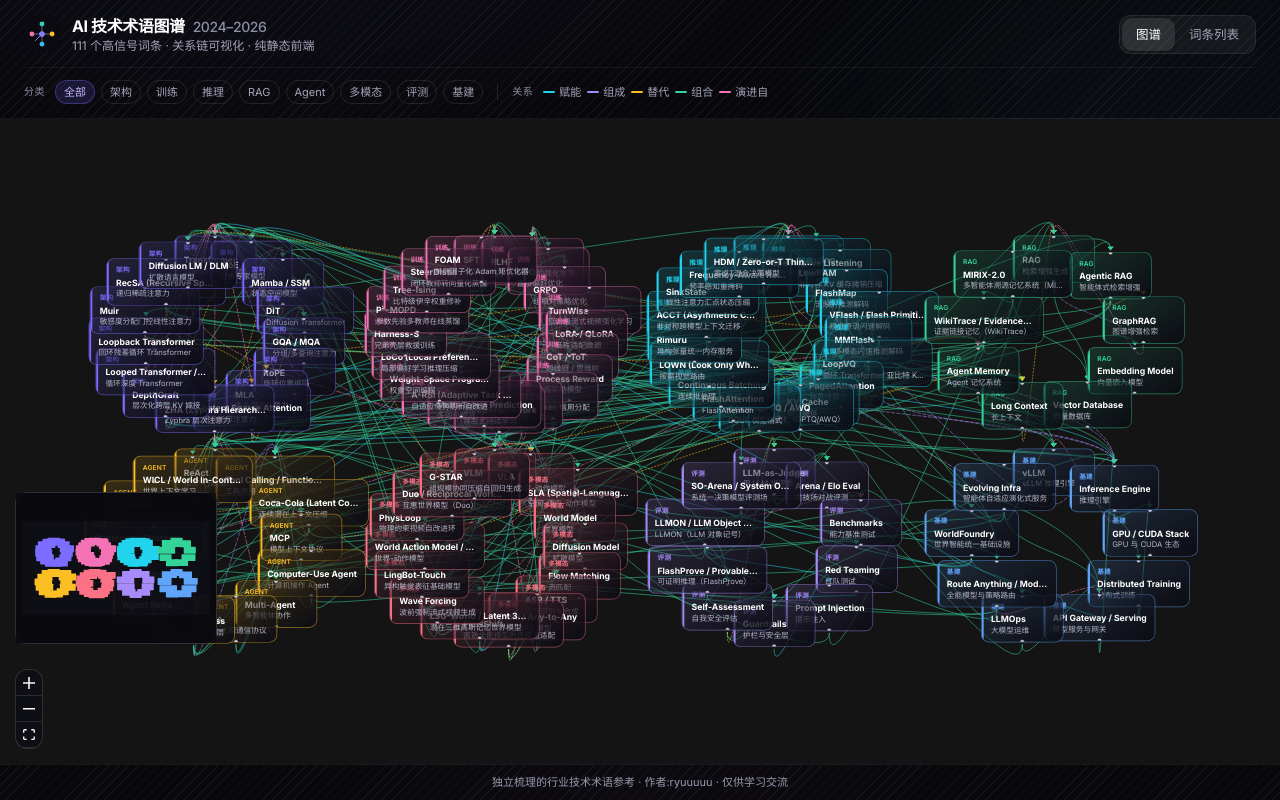
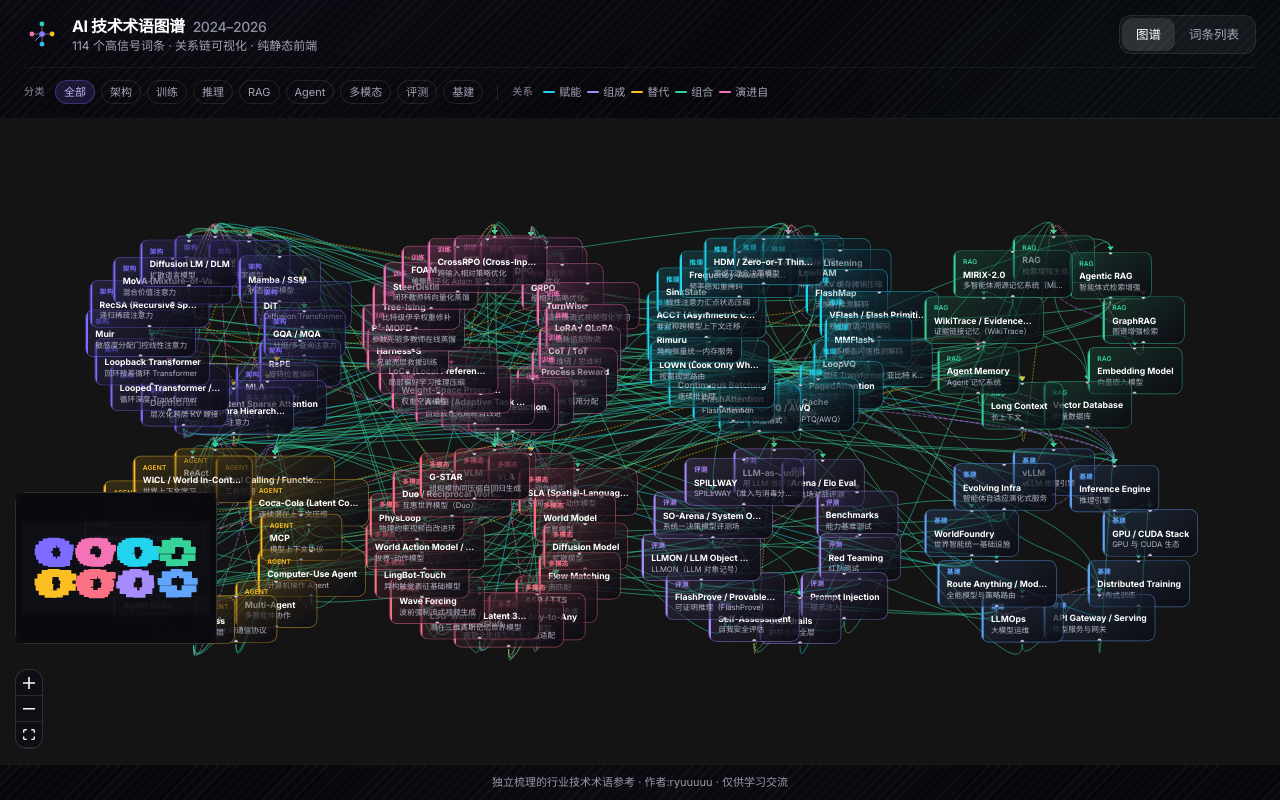
Before and after one commit to keepline/ai-tech-glossary, a React (Vite) app: page / in a window 1280 px wide. Built offline with nearby package versions, Linux system fonts and the light colour scheme.

Commit message:
feat: add MoVA, CrossRPO, and SPILLWAY glossary terms

```diff
--- a/src/data/terms.ts
+++ b/src/data/terms.ts
@@ -164,6 +164,19 @@ export const terms: Term[] = [
     yearHint: '2026',
   },
 
+
+  {
+    id: 'mova',
+    en: 'MoVA (Mixture-of-Value Attention)',
+    zh: '混合价值注意力',
+    category: '模型架构',
+    explanation:
+      'Mixture-of-Value Attention（IFM / K2-Horizon，2026-11）：把 MoE 式稀疏路由从 FFN 扩展到注意力的 value 计算。标准注意力里每个 token 只做一次线性价值投影；MoVA 准备多组价值专家，由路由器按 token 选出少数专家，对各专家输出施加 SiLU 后再加权混合得到该 token 的 value。因为混合在写入 KV Cache 之前完成，缓存体积与普通 GQA 相同，注意力计算本身不变，因而可直接兼容 FlashAttention、GQA 与稀疏注意力。K2-Horizon-MoVA-36B-A4B 约 36B 总参数、每 token 激活约 4–4.6B，同等数据与设定下预训练损失贴近 32B 稠密对照，下游差距约 1.2–3.7 分（arXiv 2611.21003）。',
+    whyItMatters:
+      '此前稀疏扩容几乎都压在前馈层。MoVA 证明注意力的 value 路径也可以成为第二条稀疏扩展轴，且不必付出额外 KV 缓存或更换注意力核，是 2026 把「专家混合」写进注意力本身的一条清晰架构。',
+    yearHint: '2026',
+  },
+
   {
     id: 'diffusion-lm',
     en: 'Diffusion LM / DLM',
@@ -406,6 +419,19 @@ export const terms: Term[] = [
     yearHint: '2026',
   },
 
+
+  {
+    id: 'crossrpo',
+    en: 'CrossRPO (Cross-Input Relative Policy Optimization)',
+    zh: '跨输入相对策略优化',
+    category: '训练与对齐',
+    explanation:
+      'Cross-Input Relative Policy Optimization（ViRA，2026-11）：面向超高分辨率视觉 Agent 的强化学习算法。这类 Agent 靠缩略图加局部放大作答，但只奖励最终答案时，「凭常识猜对」与「真正读到证据」得分相同，模型不必放大也能过关。CrossRPO 在对比集合上训练：同一问题配多张只在证据小区域不同、正确答案也不同的图像，只有读过证据才能做对整组；奖励整组答对，并证明不会强化仅靠常识作答的策略。用约 3500 条 ViRA-Train 对比样本训练 ViRA-9B/27B，ViRA-Bench 最高分辨率集合准确率 63.3%，高于 GRPO 的 59.3%；27B 在多数基准上超过最高思考档的 Claude Haiku 5.5 与 GPT-6-Luna（arXiv 2611.21605）。',
+    whyItMatters:
+      '可验证奖励在视觉 Agent 上会奖励「看起来对」的捷径。把相对策略优化从「同一提示的一组回答」推广到「同一问题的一组对照输入」，是 2026 逼模型真正读证据、而不是猜常见答案的一条高信号训练配方。',
+    yearHint: '2026',
+  },
+
   // ── 推理与效率 ────────────────────────────────────────
   {
     id: 'speculative-decoding',
@@ -1168,6 +1194,19 @@ export const terms: Term[] = [
       'System One models（系统一/决策模型）在单次前向中对预定义选项给出分布，不做冗长思维链生成，以便低延迟完成路由、工具选择与完成校验等常规决策。SO-Arena（NUS，2026-11）是面向此类模型的基准：2,919 道题覆盖 11 个领域、五个能力族（语义理解、知识与推理、安全与政策合规、证据评估、智能体任务完成），并人工核验参考标签是否可由模型可见输入支持；其中 9 个领域按域内难度分层，智能体任务在沙盒中交互评测，推理密集型任务还可对照 System Two。可靠性由两项互补指标刻画：选项集受控变化（如打乱顺序）下的决策稳定性，以及「正确选项缺失」时的识别能力。对 21 个模型的评测显示，扩展规模与追加推理的收益因领域而异，且能力最强的 System One 模型在可靠性上仅排第七（arXiv 2611.15777）。',
     whyItMatters:
       '决策模型正在成为独立产品类别，但沿用生成式刷榜会漏掉「改选项就改答案」「没有正确项仍硬选」这类风险。把能力谱与决策可靠性分成两个维度，是 2026 评测路由/裁判/分类器类模型的新基准。',
+    yearHint: '2026',
+  },
+
+
+  {
+    id: 'spillway',
+    en: 'SPILLWAY',
+    zh: 'SPILLWAY（准入与消毒分离）',
+    category: '评测与安全',
+    explanation:
+      'SPILLWAY（SAINT Machines / KAIST 等，2026-11）：面向工具调用 Agent 的提示注入运行时防御，把「入口消毒」与「出口准入」拆开、再用证据衔接。入口侧用固定规则去掉伪造聊天回合与指令状片段，并保留删掉的文本作为证据；出口侧的确定性「地板」只在副作用调用的目标（收款账户、收件人、URL 等）来自用户任务、只读工具的类型化身份字段或固定委派规则时放行，不把自由文本里的地址编入身份索引。被消毒删掉的目标不得经本地裁判恢复。在多个骨干与 AgentDojo 套件上，标准模板注入把动作重定向到攻击者目标的成功率为零，几乎不额外调用模型（arXiv 2611.07222）。',
+    whyItMatters:
+      '许多防护把「这步能不能执行」交给另一个可能读到攻击文本的语言模型。把目的地核查写成不依赖模型的类型化查找，是 2026 给邮件/支付类 Agent 提供可审计拒绝下限、并与 LLMON / Guardrails 互补的一条系统路线。',
     yearHint: '2026',
   },
 
@@ -1664,6 +1703,26 @@ export const edges: Edge[] = [
   { source: 'mirix-2', target: 'vector-db', type: 'stacks-with' },
   { source: 'mirix-2', target: 'agent-skills', type: 'stacks-with' },
 
+  { source: 'mova', target: 'moe', type: 'evolved-from' },
+  { source: 'mova', target: 'transformer', type: 'stacks-with' },
+  { source: 'mova', target: 'gqa-mqa', type: 'stacks-with' },
+  { source: 'mova', target: 'flash-attention', type: 'stacks-with' },
+  { source: 'mova', target: 'mla', type: 'alternative-to' },
+  { source: 'mova', target: 'kv-cache', type: 'stacks-with' },
+
+  { source: 'crossrpo', target: 'grpo', type: 'evolved-from' },
+  { source: 'crossrpo', target: 'vlm', type: 'stacks-with' },
+  { source: 'crossrpo', target: 'tool-calling', type: 'stacks-with' },
+  { source: 'crossrpo', target: 'lown', type: 'stacks-with' },
+  { source: 'crossrpo', target: 'process-reward', type: 'stacks-with' },
+
+  { source: 'spillway', target: 'prompt-injection', type: 'enables' },
+  { source: 'spillway', target: 'guardrails', type: 'stacks-with' },
+  { source: 'spillway', target: 'tool-calling', type: 'stacks-with' },
+  { source: 'spillway', target: 'mcp', type: 'stacks-with' },
+  { source: 'spillway', target: 'llmon', type: 'stacks-with' },
+  { source: 'spillway', target: 'agent-harness', type: 'stacks-with' },
+
 ]
 
 
```
